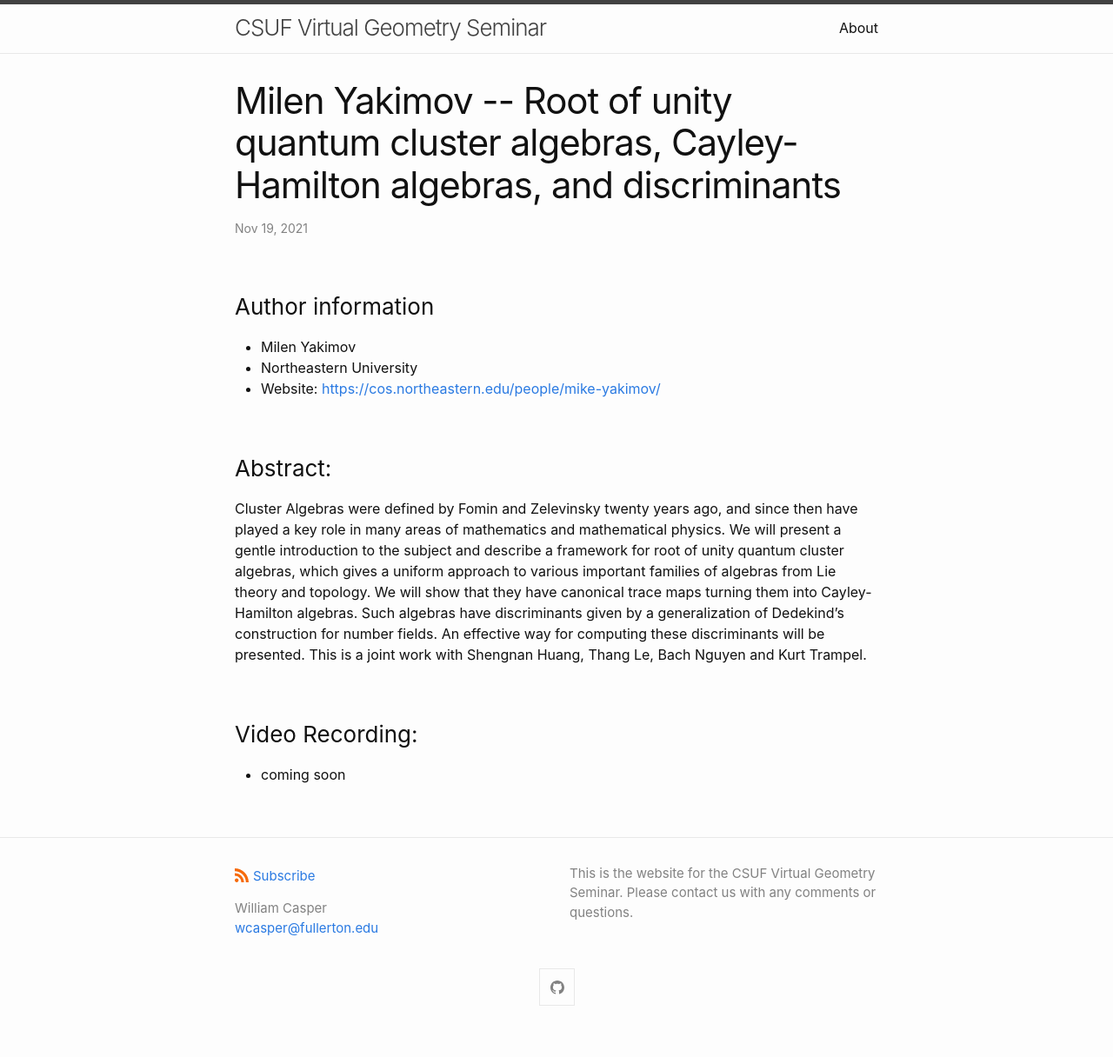
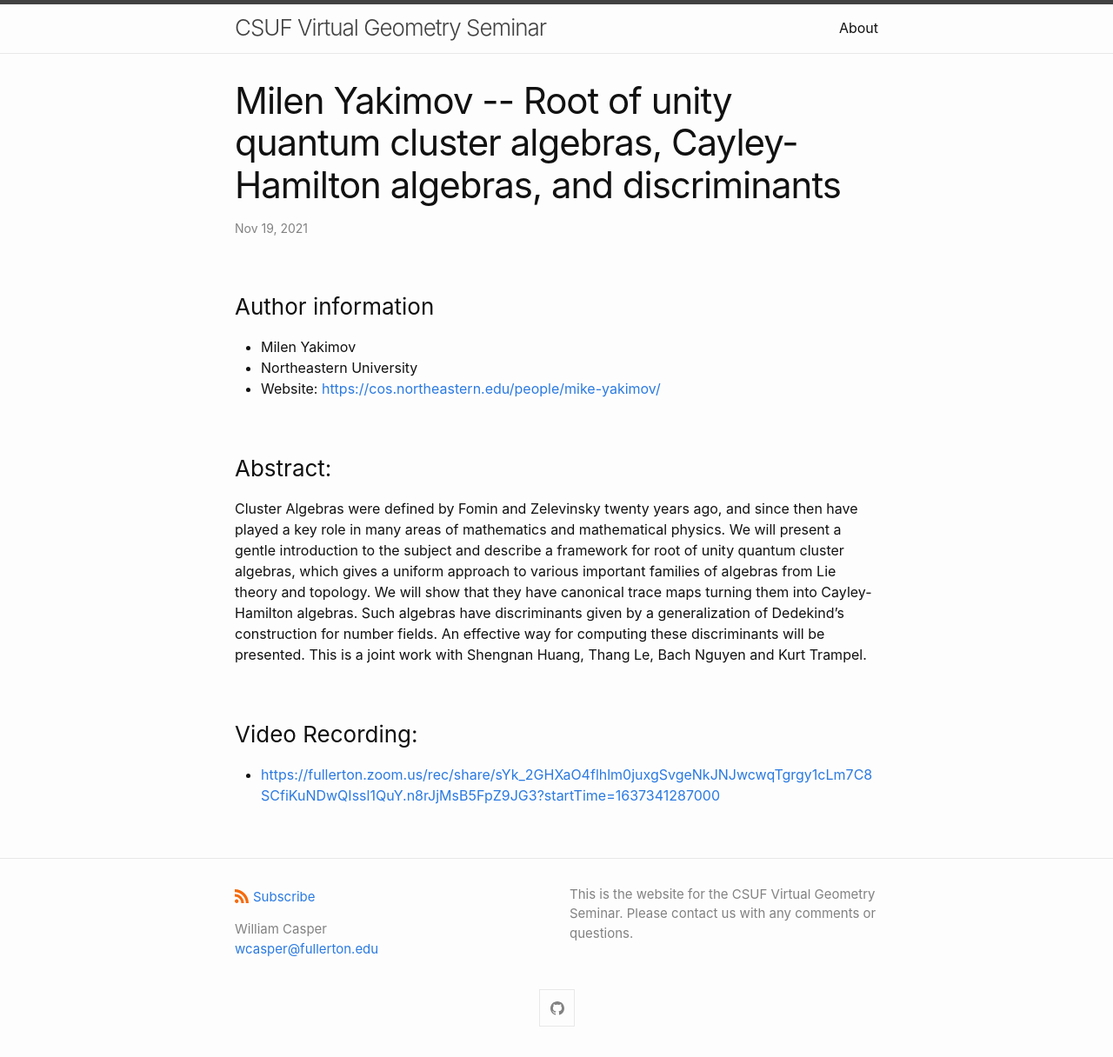
Before and after one commit to wcasper/geometry-seminar, a Jekyll site: the page built from _posts/2021-11-19-Talk-11.md, in a window 1280 px wide. Shown: the whole page at 87% size. Built offline with Jekyll 4.4.1, drawn with Linux system fonts in a browser that asks for light colours; before the commit the page ends 1192 px from its top, so only the background shows below that.

Commit message:
added link

```diff
--- a/_posts/2021-11-19-Talk-11.md
+++ b/_posts/2021-11-19-Talk-11.md
@@ -26,4 +26,4 @@ Kurt Trampel.
 
 ### Video Recording:
 
-* coming soon
+* [https://fullerton.zoom.us/rec/share/sYk_2GHXaO4flhlm0juxgSvgeNkJNJwcwqTgrgy1cLm7C8SCfiKuNDwQIssl1QuY.n8rJjMsB5FpZ9JG3?startTime=1637341287000](https://fullerton.zoom.us/rec/share/sYk_2GHXaO4flhlm0juxgSvgeNkJNJwcwqTgrgy1cLm7C8SCfiKuNDwQIssl1QuY.n8rJjMsB5FpZ9JG3?startTime=1637341287000)
```
